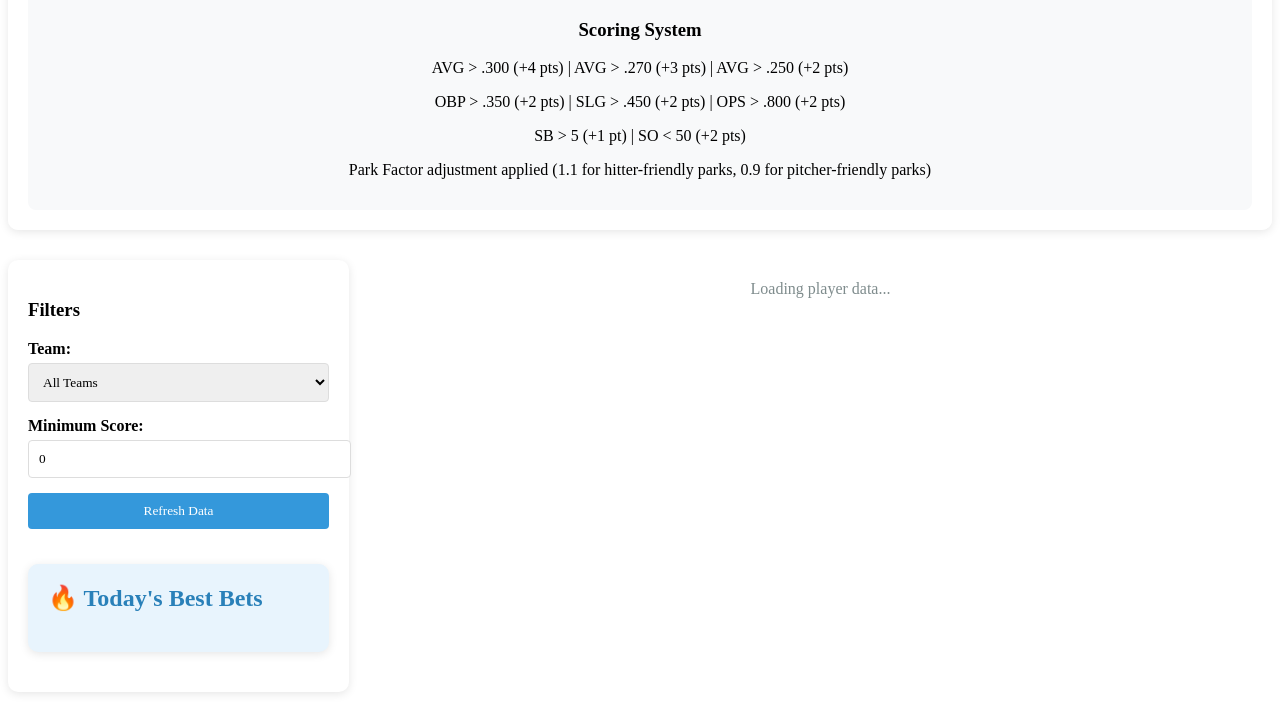
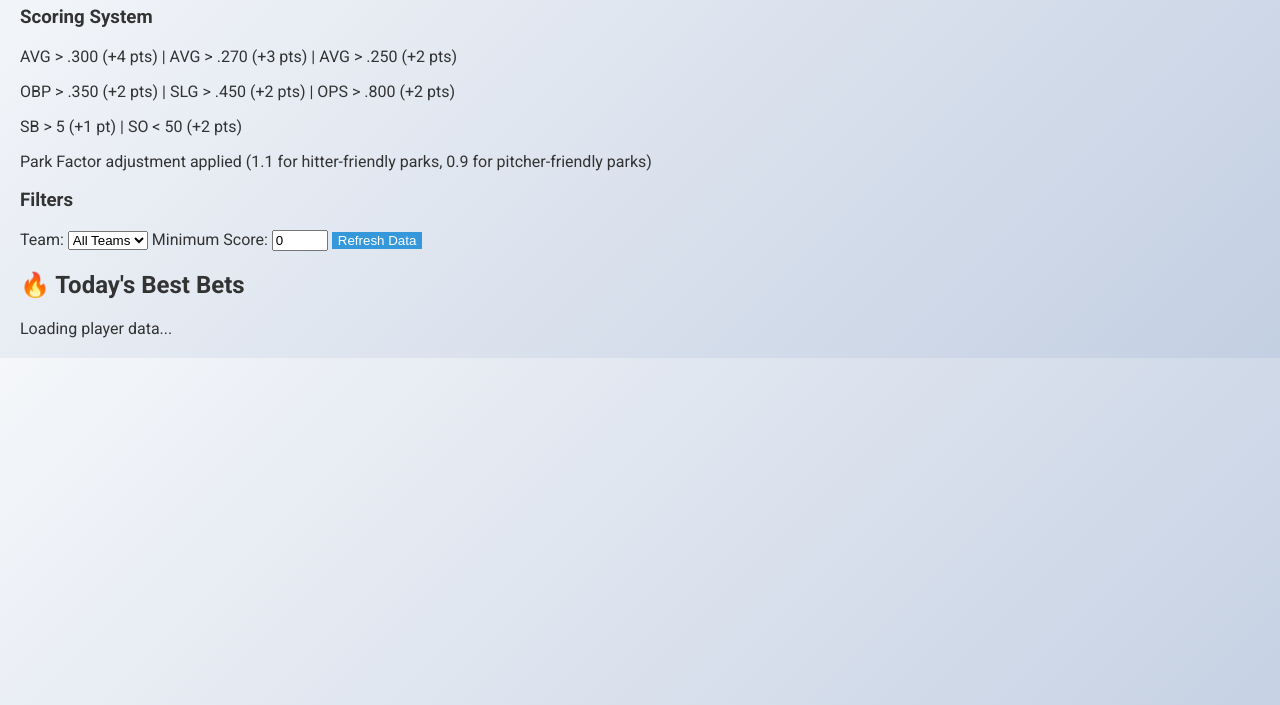
Before and after one commit to tmoney147-star/mlb-hit-site, a plain HTML site: page root/index.html in a window 1280 px wide. Shown: the part 95-800 px from the top of the page. Drawn offline with Linux system fonts and the light colour scheme.

Commit message:
Update styles.css

```diff
--- a/root/styles.css
+++ b/root/styles.css
@@ -1,137 +1,34 @@
-"""body {
+:root {
+    --primary-color: #3498db;
+    --hover-color: #2980b9;
+    --error-color: #e74c3c;
+    --text-color: #333;
+    --background-color: #f5f7fa;
+}
+
+body {
     font-family: 'Roboto', sans-serif;
     margin: 0;
     padding: 20px;
-    background: linear-gradient(135deg, #f5f7fa 0%, #c3cfe2 100%);
-    color: #333;
+    background: linear-gradient(135deg, var(--background-color) 0%, #c3cfe2 100%);
+    color: var(--text-color);
 }
-.container {
-    max-width: 1200px;
-    margin: 0 auto;
-}
-header {
-    text-align: center;
-    margin-bottom: 30px;
-    padding: 20px;
-    background: rgba(255, 255, 255, 0.9);
-    border-radius: 10px;
-    box-shadow: 0 2px 10px rgba(0, 0, 0, 0.1);
-}
-h1 {
-    color: #2c3e50;
-    margin: 0;
-}
-.scoring-system {
-    background: #f8f9fa;
-    padding: 15px;
-    border-radius: 8px;
-    margin-top: 15px;
-}
-.content {
-    display: flex;
-    gap: 20px;
-    flex-wrap: wrap;
-}
-.controls {
-    flex: 1;
-    min-width: 300px;
-    background: white;
-    padding: 20px;
-    border-radius: 10px;
-    box-shadow: 0 2px 10px rgba(0, 0, 0, 0.1);
-}
-.players-container {
-    flex: 3;
-    min-width: 300px;
-}
-.best-bets {
-    background: #e8f4fd;
-    padding: 20px;
-    border-radius: 10px;
-    margin-bottom: 20px;
-    box-shadow: 0 2px 10px rgba(0, 0, 0, 0.1);
-}
-.best-bets h2 {
-    color: #2980b9;
-    margin-top: 0;
-}
-.players-grid {
-    display: grid;
-    grid-template-columns: repeat(auto-fill, minmax(280px, 1fr));
-    gap: 15px;
-}
-.player-card {
-    background: white;
-    padding: 15px;
-    border-radius: 8px;
-    box-shadow: 0 2px 5px rgba(0, 0, 0, 0.1);
-    transition: transform 0.2s, box-shadow 0.2s;
-}
-.player-card:hover {
-    transform: translateY(-3px);
-    box-shadow: 0 5px 15px rgba(0, 0, 0, 0.1);
-}
-.player-name {
-    font-weight: bold;
-    font-size: 1.1em;
-    color: #2c3e50;
-}
-.player-team {
-    color: #7f8c8d;
-    font-size: 0.9em;
-    margin: 5px 0;
-}
-.home-team {
-    color: #27ae60;
-}
-.away-team {
-    color: #e74c3c;
-}
-.player-score {
-    font-weight: bold;
-    font-size: 1.2em;
-    color: #2980b9;
-    margin-top: 10px;
-}
-.player-stats {
-    font-size: 0.9em;
-    color: #7f8c8d;
-    margin-top: 5px;
-}
-.filter-controls {
-    margin-bottom: 20px;
-}
-label {
-    display: block;
-    margin-bottom: 5px;
-    font-weight: bold;
-}
-input, select, button {
-    width: 100%;
-    padding: 10px;
-    margin-bottom: 15px;
-    border: 1px solid #ddd;
-    border-radius: 4px;
-    font-family: inherit;
-}
+
 button {
-    background-color: #3498db;
+    background-color: var(--primary-color);
     color: white;
     border: none;
     cursor: pointer;
-    transition: background-color 0.2s;
+    transition: background-color 0.2s, transform 0.2s;
 }
+
 button:hover {
-    background-color: #2980b9;
+    background-color: var(--hover-color);
+    transform: scale(1.05);
 }
-.loading {
-    text-align: center;
-    padding: 20px;
-    color: #7f8c8d;
-}
+
 .error {
-    color: #e74c3c;
+    color: var(--error-color);
     padding: 20px;
     text-align: center;
 }
-"""
```
